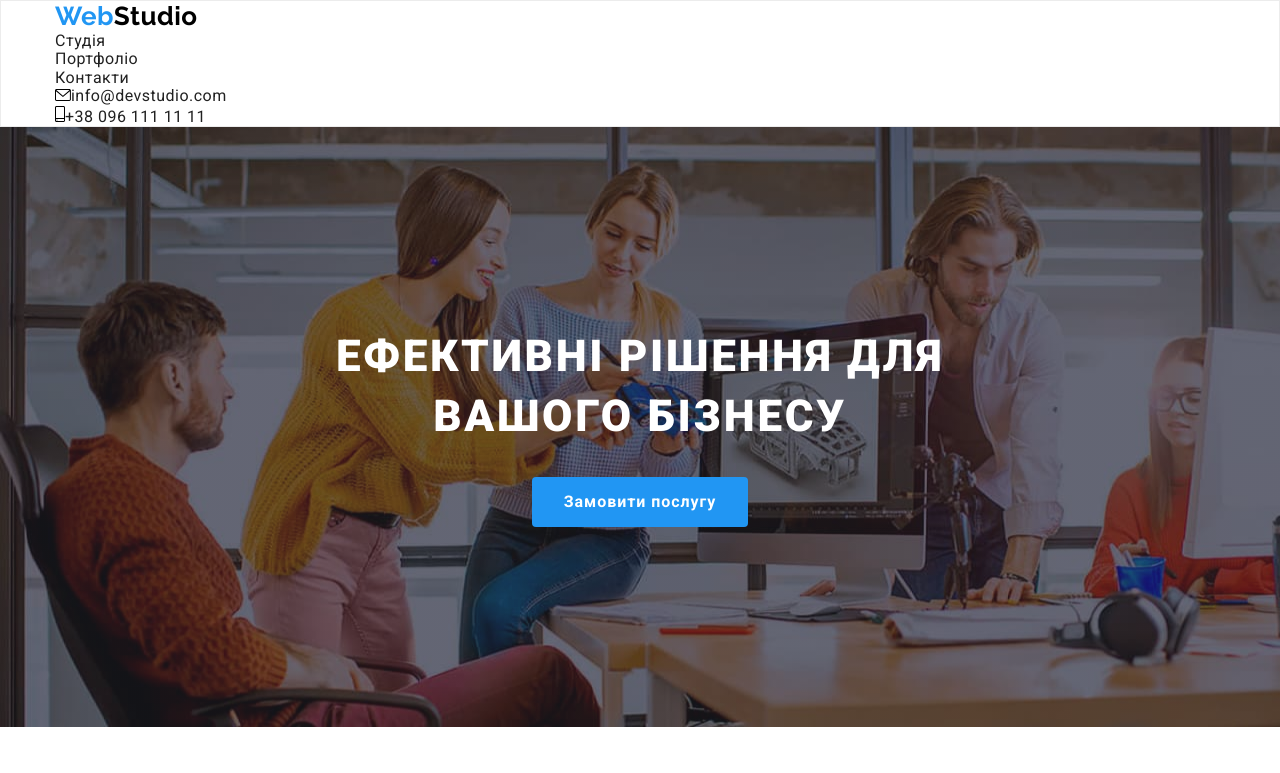
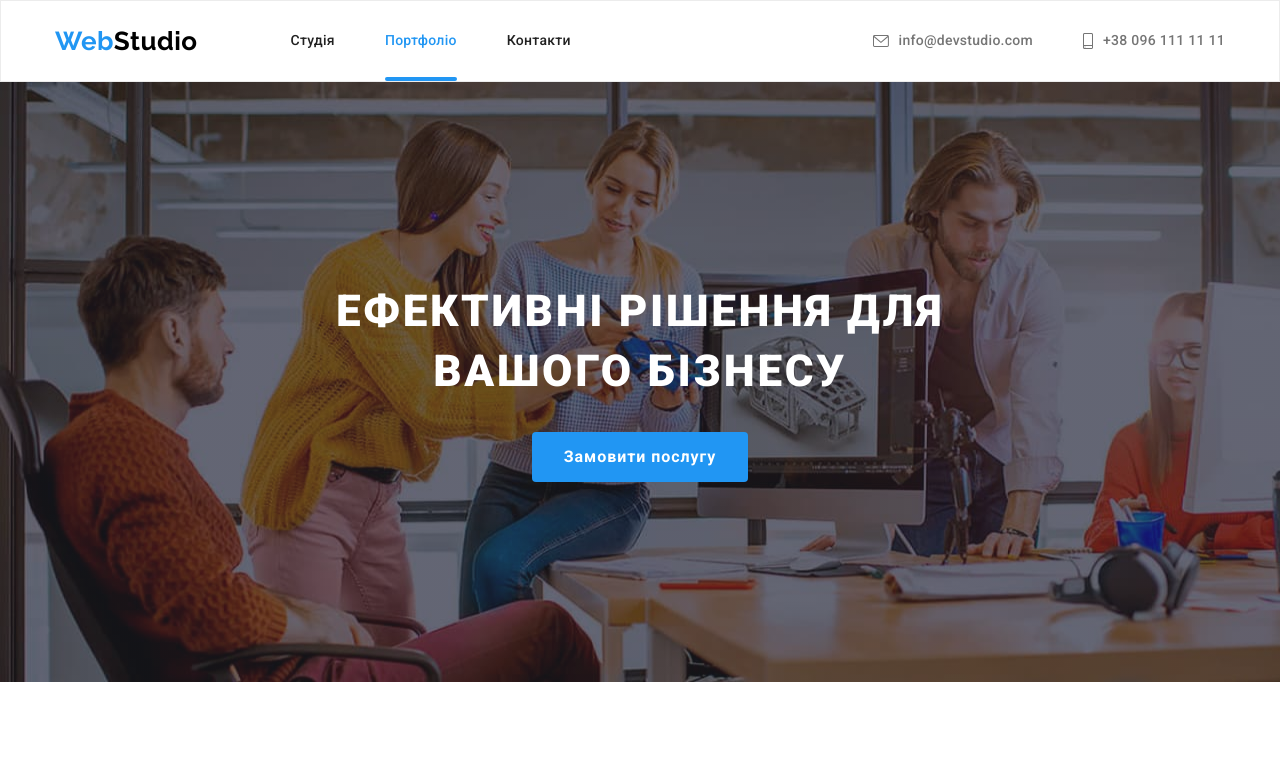
Before and after one commit to irinakostanets/goit-markup-bem-hw-07, a plain HTML site: page index.html in a window 1280 px wide. Shown: the top 773 px of the page. Drawn offline with nearby package versions, Linux system fonts and the light colour scheme.

Commit message:
add logo.scss

```diff
--- a/index.html
+++ b/index.html
@@ -14,23 +14,24 @@
 </head>
 <body>
     <header class="header">
-        <div class="container header__container">
-            <a href="./index.html" class="logo header__logo">Web<span class="logo-header">Studio</span></a>
-            <nav class="navigation header__havigation">
-                <ul class="page">
-                    <li class="page__item"><a href="./index.html" class="page__link current">Студія</a></li>
-                    <li class="page__item"><a href="./portfolio.html" class="page__link">Портфоліо</a></li>
-                    <li class="page__item"><a href="#" class="page__link">Контакти</a></li>
+        <div class="container main-nav">
+            <a href="./index.html" class="logo">Web<span class="logo-header">Studio</span></a>
+            <nav class="site-nav">
+                <ul class="site-nav-list">
+                    <li class="item"><a href="./index.html" class="site-page">Студія</a></li>
+                    <li class="item"><a href="./portfolio.html" class="site-page current">Портфоліо</a></li>
+                    <li class="item"><a href="#" class="site-page">Контакти</a></li>
                 </ul>
             </nav>
-            <ul class="header__contact">
-                <li class="header__item">
-                    <a href="mailto:info@devstudio.com" class="contact__item"><svg class="header__icon" width="16" height="12">
+            <ul class="contact">
+                <li class="item">
+                    <a href="mailto:info@devstudio.com" class="contact-item"><svg class="button-icon" width="16"
+                            height="12">
                             <use href="./images/icons.svg#icon-envelope"></use>
                         </svg>info@devstudio.com</a>
                 </li>
-                <li class="header__item">
-                    <a href="tel:+380961111111" class="contact__item"><svg class="header__icon" width="10" height="16">
+                <li class="item">
+                    <a href="tel:+380961111111" class="contact-item"><svg class="button-icon" width="10" height="16">
                             <use href="./images/icons.svg#icon-smartphone"></use>
                         </svg>+38 096 111 11 11</a>
                 </li>
--- /dev/null
+++ b/sass/components/_logo.scss
@@ -0,0 +1,21 @@
+.logo {
+    margin-right: 93px;
+    @include font (null, 26px, 1.19, null);
+
+    color: var(--accent-color);
+    text-decoration: none;
+}
+
+.logo-header {
+    color: black;
+}
+.logo-footer {
+    @include font (null, 26px, 1.19, null);
+
+    color: var(--accent-color);
+    text-decoration: none;
+}
+
+.logo-footer-secondary {
+    color: var(--white-color);
+}
--- a/sass/layouts/_header.scss
+++ b/sass/layouts/_header.scss
@@ -4,31 +4,23 @@
 
 /* Logo */
 
-.header__logo {
-    margin-right: 93px;
-    @include font (null, 26px, 1.19, null);
-    color: var(--accent-color);
-    text-decoration: none;
+
+
+/* Site-nav */
+.main-nav {
+    display: flex;
+    align-items: center;
 }
 
-.logo-header {
-    color: black;
-}
-
-/* Site-nav */
-.header__container {
-    @extend %link;
-}
-
-.page {
+.site-nav-list {
     display: flex;
 }
 
-.page .page__item:not(:last-child) {
+.site-nav-list .item:not(:last-child) {
     margin-right: 50px;
 }
 
-.page__link {
+.site-page {
     position: relative;
     display: block;
     padding-top: 32px;
@@ -36,19 +28,24 @@
 
     color: var(--primary-text-color);
     font-family: 'Roboto';
-    @include font (500, 14px, 1.14, 0.02);
+    font-weight: 500;
+    font-size: 14px;
+    line-height: 1.14;
+    letter-spacing: 0.02em;
     text-decoration: none;
 
     transition: color 250ms cubic-bezier(0.4, 0, 0.2, 1);
+
     &:hover,
     &:focus {
         color: var(--accent-color);
     }
 }
 
-.page__link.current {
+.site-page.current {
     color: var(--accent-color);
     padding: 32px 0px;
+
     &::after {
         position: absolute;
         left: 0;
@@ -62,45 +59,51 @@
     }
 }
 
-.header__contact {
+.contact {
     display: flex;
     margin-left: auto;
 }
 
-.header__contact .header__item+.header__item {
+.contact .item+.item {
     margin-left: 50px;
 }
 
-.header__item {
-    @extend %link;
+.contact-item {
+    display: flex;
+    align-items: center;
     padding-top: 32px;
     padding-bottom: 32px;
 
     color: var(--p-text-color);
-    @include font (500, 14px, 1.14, 0.02);
+    font-weight: 500;
+    font-size: 14px;
+    line-height: 1.14;
+    letter-spacing: 0.02em;
     text-decoration: none;
 
     transition: color 250ms cubic-bezier(0.4, 0, 0.2, 1);
-    .contact__item:hover &,
-    .header__item:focus & {
+
+    .item:hover &,
+    .contact-item:focus & {
         color: var(--accent-color);
         fill: var(--accent-color);
     }
 }
 
-.header__icon {
+.button-icon {
     margin-right: 10px;
     fill: var(--p-text-color);
 
     transition: fill 250ms cubic-bezier(0.4, 0, 0.2, 1);
-    .contact__item:hover &,
-    .header__item:focus & {
+
+    .item:hover &,
+    .contact-item:focus & {
         color: var(--accent-color);
         fill: var(--accent-color);
     }
 }
 
-.contact__item {
+.button-item {
     padding-top: 32px;
     padding-bottom: 32px;
     fill: var(--p-text-color);
```
Also changed, not shown: sass/layouts/_footer.scss (+1 -10 lines).
